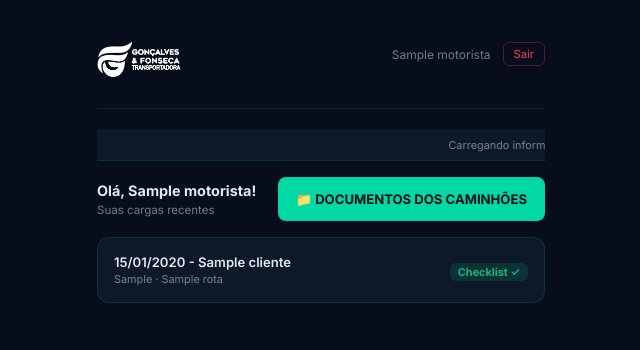
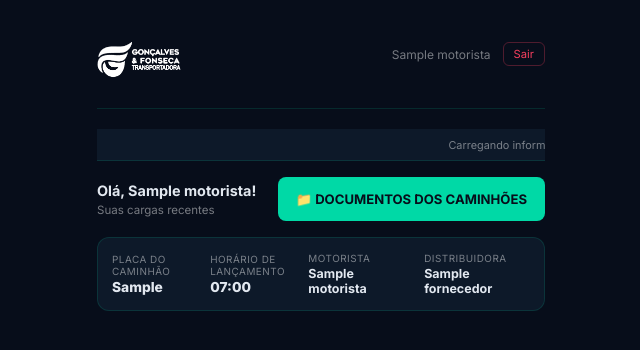
Before and after one commit to ajconsultoriaprevidenciaria-hub/CostadoDende, a Django app: page /motorista/ in a window 1280 px wide. Shown: the top 350 px of the page, without its empty margins (319-959 px from the left). Run offline with Django 5.2, Linux system fonts and the light colour scheme; a user stored in the database is signed in; tables that the repository leaves empty hold one stand-in row (values such as "Sample post"); data that the repository does not hold is empty.

Commit message:
feat: adiciona agrupamento e exibição detalhada de cargas no painel do motorista

```diff
--- a/apps/motorista_portal/views.py
+++ b/apps/motorista_portal/views.py
@@ -1,3 +1,5 @@
+from collections import OrderedDict
+
 from django.contrib import messages
 from django.contrib.auth import authenticate, login, logout
 from django.contrib.auth.decorators import login_required
@@ -58,10 +60,46 @@ def painel(request):
     motorista = _require_motorista(request)
     if motorista is None:
         return redirect('motorista_portal:login')
-    cargas = Carga.objects.filter(motorista=motorista, ativo=True).order_by('-data_carga')[:10]
+
+    cargas = list(
+        Carga.objects.filter(motorista=motorista, ativo=True)
+        .select_related('cliente', 'fornecedor', 'caminhao', 'motorista')
+        .prefetch_related('carga_compartimentos__compartimento')
+        .order_by('-data_carga', '-criado_em', '-id')[:20]
+    )
+
+    grupos = OrderedDict()
+    for carga in cargas:
+        marcador = carga.criado_em.replace(second=0, microsecond=0) if carga.criado_em else None
+        chave = (
+            carga.data_carga,
+            carga.caminhao_id,
+            carga.motorista_id,
+            carga.fornecedor_id,
+            (carga.numero_documento or '').strip(),
+            marcador,
+        )
+        grupo = grupos.setdefault(chave, {
+            'placa': carga.caminhao.placa if carga.caminhao_id else '-',
+            'horario_lancamento': carga.criado_em,
+            'motorista': carga.motorista.nome if carga.motorista_id else '-',
+            'distribuidora': carga.fornecedor.nome if carga.fornecedor_id else '-',
+            'clientes': [],
+        })
+        bocas = list(carga.carga_compartimentos.all())
+        numeros = [str(item.compartimento.numero) for item in bocas if item.compartimento_id]
+        grupo['clientes'].append({
+            'nome': carga.cliente.nome if carga.cliente_id else '-',
+            'qtd_bocas': len(bocas),
+            'bocas_numeros': ', '.join(numeros) if numeros else '-',
+        })
+
+    cargas_agrupadas = list(grupos.values())
+
     return render(request, 'motorista_portal/painel.html', {
         'motorista': motorista,
         'cargas': cargas,
+        'cargas_agrupadas': cargas_agrupadas,
     })
 
 
--- a/templates/motorista_portal/painel.html
+++ b/templates/motorista_portal/painel.html
@@ -13,25 +13,41 @@
     </a>
 </div>
 
-{% if cargas %}
-    {% for carga in cargas %}
-    <a href="{% url 'motorista_portal:carga-detalhe' pk=carga.pk %}" style="text-decoration:none; color:inherit;">
-        <div class="mp-card" style="display:flex; justify-content:space-between; align-items:center;">
+{% if cargas_agrupadas %}
+    {% for grupo in cargas_agrupadas %}
+    <details class="mp-card" style="padding:0; overflow:hidden;">
+        <summary style="list-style:none; cursor:pointer; padding:14px; display:grid; grid-template-columns:1fr 1fr 1.2fr 1.2fr; gap:10px; align-items:center;">
             <div>
-                <div style="font-size:.82rem; font-weight:600;">{{ carga }}</div>
-                <div style="font-size:.68rem; color:var(--text-sec); margin-top:2px;">
-                    {{ carga.caminhao }} &middot; {{ carga.rota }}
+                <div style="font-size:.62rem; color:var(--text-sec); text-transform:uppercase; letter-spacing:.05em; margin-bottom:2px;">Placa do caminhão</div>
+                <div style="font-size:.86rem; font-weight:800;">{{ grupo.placa }}</div>
+            </div>
+            <div>
+                <div style="font-size:.62rem; color:var(--text-sec); text-transform:uppercase; letter-spacing:.05em; margin-bottom:2px;">Horário de lançamento</div>
+                <div style="font-size:.86rem; font-weight:800;">{{ grupo.horario_lancamento|date:"H:i" }}</div>
+            </div>
+            <div>
+                <div style="font-size:.62rem; color:var(--text-sec); text-transform:uppercase; letter-spacing:.05em; margin-bottom:2px;">Motorista</div>
+                <div style="font-size:.78rem; font-weight:700;">{{ grupo.motorista }}</div>
+            </div>
+            <div>
+                <div style="font-size:.62rem; color:var(--text-sec); text-transform:uppercase; letter-spacing:.05em; margin-bottom:2px;">Distribuidora</div>
+                <div style="font-size:.78rem; font-weight:700;">{{ grupo.distribuidora }}</div>
+            </div>
+        </summary>
+
+        <div style="padding:0 14px 14px; border-top:1px solid var(--border);">
+            <div style="font-size:.66rem; color:var(--primary); font-weight:800; text-transform:uppercase; letter-spacing:.06em; margin:10px 0 8px;">Relação de postos e bocas</div>
+            {% for item in grupo.clientes %}
+            <div style="background:var(--bg); border:1px solid var(--border); border-radius:10px; padding:10px 12px; margin-bottom:8px;">
+                <div style="display:flex; align-items:center; justify-content:space-between; gap:8px; margin-bottom:5px;">
+                    <span style="font-size:.8rem; font-weight:800; color:var(--text);">{{ item.nome }}</span>
+                    <span class="mp-badge mp-badge-ok">{{ item.qtd_bocas }} boca{{ item.qtd_bocas|pluralize }}</span>
                 </div>
+                <div style="font-size:.72rem; color:var(--text-sec);">Bocas: {{ item.bocas_numeros }}</div>
             </div>
-            <div style="text-align:right;">
-                {% if carga.checklists.exists %}
-                    <span class="mp-badge mp-badge-ok">Checklist ✓</span>
-                {% else %}
-                    <span class="mp-badge mp-badge-pending">Pendente</span>
-                {% endif %}
-            </div>
+            {% endfor %}
         </div>
-    </a>
+    </details>
     {% endfor %}
 {% else %}
     <div class="mp-empty">Nenhuma carga atribuída a você.</div>
```
